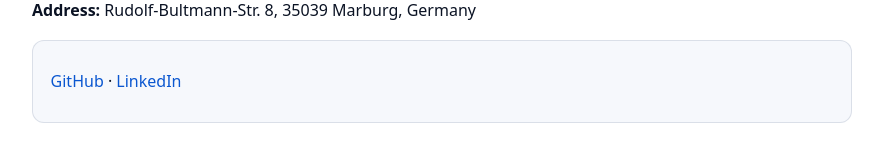
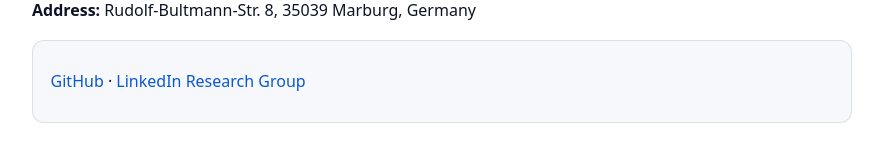
Before and after one commit to svenjaseuffert/svenjaseuffert.github.io, a plain HTML site: page index.html in a window 1280 px wide. Shown: the part 1075-1235 px from the top of the page, without its empty margins (198-1081 px from the left). Drawn offline with Linux system fonts and the light colour scheme.

Commit message:
Updated HTML structure

```diff
--- a/index.html
+++ b/index.html
@@ -142,6 +142,7 @@
           <p>
             <a href="https://github.com/svenjaseuffert">GitHub</a> ·
             <a href="https://www.linkedin.com/in/svenja-seuffert-45782a373/">LinkedIn</a>
+            <a href="https://neurosta.github.io/NeuroSTA/">Research Group</a>
           </p>
         </div>
       </section>
```
